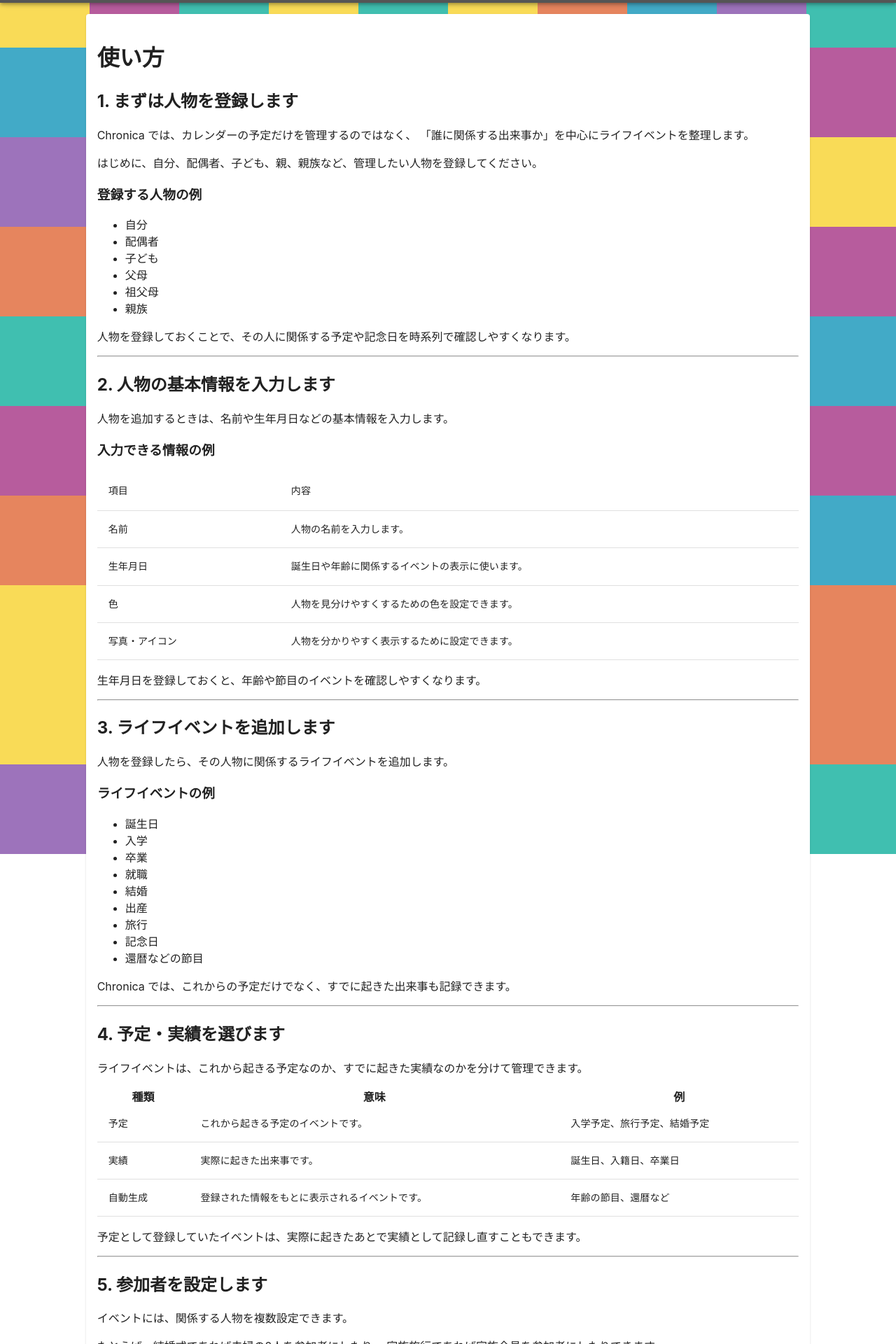
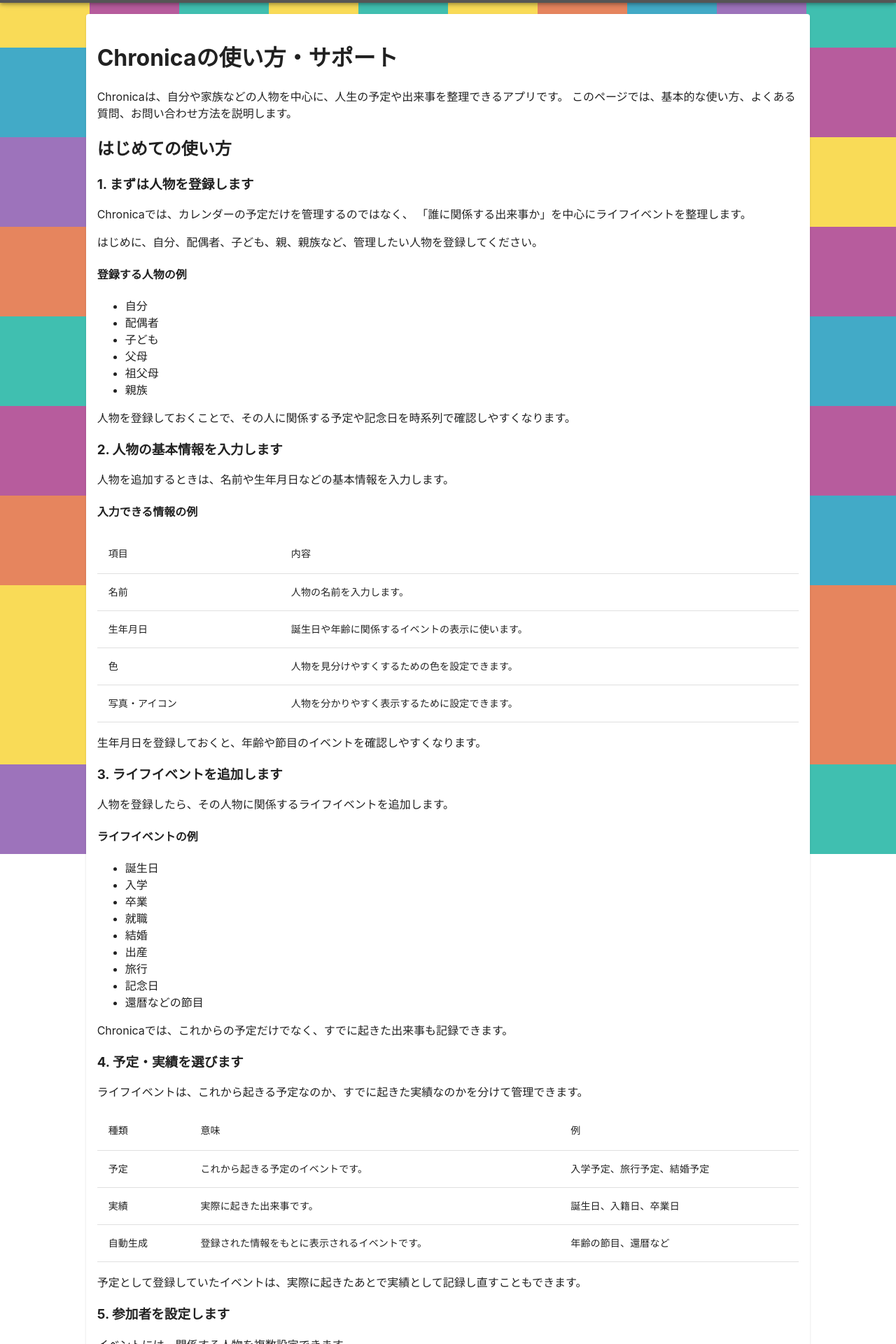
Before and after one commit to iPolyomino/polyomino.jp, a Next.js app: page /support/chronica-usage in a window 1280 px wide. Shown: the part 60-1980 px from the top of the page at 70% size. Built offline with nearby package versions, Linux system fonts and the light colour scheme.

Commit message:
add contact

```diff
--- a/components/ChronicaUsage.tsx
+++ b/components/ChronicaUsage.tsx
@@ -1,4 +1,6 @@
 import ContentsCard from "@/components/ContentsCard";
+
+import Link from "next/link";
 
 import Table from "@mui/material/Table";
 import TableBody from "@mui/material/TableBody";
@@ -10,12 +12,23 @@ import TableRow from "@mui/material/TableRow";
 const ChronicaUsage = () => {
   return (
     <ContentsCard>
-      <h1>使い方</h1>
-      <section>
-        <h2>1. まずは人物を登録します</h2>
+      <header>
+        <h1>Chronicaの使い方・サポート</h1>
 
         <p>
-          Chronica では、カレンダーの予定だけを管理するのではなく、
+          Chronicaは、自分や家族などの人物を中心に、人生の予定や出来事を整理できるアプリです。
+          このページでは、基本的な使い方、よくある質問、お問い合わせ方法を説明します。
+        </p>
+      </header>
+
+      <section>
+        <h2>はじめての使い方</h2>
+
+        <section>
+          <h3>1. まずは人物を登録します</h3>
+
+          <p>
+            Chronicaでは、カレンダーの予定だけを管理するのではなく、
             「誰に関係する出来事か」を中心にライフイベントを整理します。
           </p>
 
@@ -23,7 +36,8 @@ const ChronicaUsage = () => {
             はじめに、自分、配偶者、子ども、親、親族など、管理したい人物を登録してください。
           </p>
 
-        <h3>登録する人物の例</h3>
+          <h4>登録する人物の例</h4>
+
           <ul>
             <li>自分</li>
             <li>配偶者</li>
@@ -38,41 +52,58 @@ const ChronicaUsage = () => {
           </p>
         </section>
 
-      <hr />
+        <section>
+          <h3>2. 人物の基本情報を入力します</h3>
 
-      <section>
-        <h2>2. 人物の基本情報を入力します</h2>
+          <p>
+            人物を追加するときは、名前や生年月日などの基本情報を入力します。
+          </p>
 
-        <p>人物を追加するときは、名前や生年月日などの基本情報を入力します。</p>
+          <h4>入力できる情報の例</h4>
 
-        <h3>入力できる情報の例</h3>
           <TableContainer>
-          <Table>
+            <Table aria-label="人物に入力できる情報">
               <TableHead>
                 <TableRow>
-                <TableCell>項目</TableCell>
-                <TableCell>内容</TableCell>
+                  <TableCell component="th" scope="col">
+                    項目
+                  </TableCell>
+                  <TableCell component="th" scope="col">
+                    内容
+                  </TableCell>
                 </TableRow>
               </TableHead>
+
               <TableBody>
                 <TableRow>
-                <TableCell>名前</TableCell>
+                  <TableCell component="th" scope="row">
+                    名前
+                  </TableCell>
                   <TableCell>人物の名前を入力します。</TableCell>
                 </TableRow>
+
                 <TableRow>
-                <TableCell>生年月日</TableCell>
+                  <TableCell component="th" scope="row">
+                    生年月日
+                  </TableCell>
                   <TableCell>
                     誕生日や年齢に関係するイベントの表示に使います。
                   </TableCell>
                 </TableRow>
+
                 <TableRow>
-                <TableCell>色</TableCell>
+                  <TableCell component="th" scope="row">
+                    色
+                  </TableCell>
                   <TableCell>
                     人物を見分けやすくするための色を設定できます。
                   </TableCell>
                 </TableRow>
+
                 <TableRow>
-                <TableCell>写真・アイコン</TableCell>
+                  <TableCell component="th" scope="row">
+                    写真・アイコン
+                  </TableCell>
                   <TableCell>
                     人物を分かりやすく表示するために設定できます。
                   </TableCell>
@@ -86,14 +117,15 @@ const ChronicaUsage = () => {
           </p>
         </section>
 
-      <hr />
+        <section>
+          <h3>3. ライフイベントを追加します</h3>
 
-      <section>
-        <h2>3. ライフイベントを追加します</h2>
+          <p>
+            人物を登録したら、その人物に関係するライフイベントを追加します。
+          </p>
 
-        <p>人物を登録したら、その人物に関係するライフイベントを追加します。</p>
+          <h4>ライフイベントの例</h4>
 
-        <h3>ライフイベントの例</h3>
           <ul>
             <li>誕生日</li>
             <li>入学</li>
@@ -107,41 +139,54 @@ const ChronicaUsage = () => {
           </ul>
 
           <p>
-          Chronica
-          では、これからの予定だけでなく、すでに起きた出来事も記録できます。
+            Chronicaでは、これからの予定だけでなく、すでに起きた出来事も記録できます。
           </p>
         </section>
 
-      <hr />
-
         <section>
-        <h2>4. 予定・実績を選びます</h2>
+          <h3>4. 予定・実績を選びます</h3>
 
           <p>
             ライフイベントは、これから起きる予定なのか、すでに起きた実績なのかを分けて管理できます。
           </p>
 
-        <Table>
+          <TableContainer>
+            <Table aria-label="ライフイベントの種類">
               <TableHead>
                 <TableRow>
-              <th>種類</th>
-              <th>意味</th>
-              <th>例</th>
+                  <TableCell component="th" scope="col">
+                    種類
+                  </TableCell>
+                  <TableCell component="th" scope="col">
+                    意味
+                  </TableCell>
+                  <TableCell component="th" scope="col">
+                    例
+                  </TableCell>
                 </TableRow>
               </TableHead>
+
               <TableBody>
                 <TableRow>
-              <TableCell>予定</TableCell>
+                  <TableCell component="th" scope="row">
+                    予定
+                  </TableCell>
                   <TableCell>これから起きる予定のイベントです。</TableCell>
                   <TableCell>入学予定、旅行予定、結婚予定</TableCell>
                 </TableRow>
+
                 <TableRow>
-              <TableCell>実績</TableCell>
+                  <TableCell component="th" scope="row">
+                    実績
+                  </TableCell>
                   <TableCell>実際に起きた出来事です。</TableCell>
                   <TableCell>誕生日、入籍日、卒業日</TableCell>
                 </TableRow>
+
                 <TableRow>
-              <TableCell>自動生成</TableCell>
+                  <TableCell component="th" scope="row">
+                    自動生成
+                  </TableCell>
                   <TableCell>
                     登録された情報をもとに表示されるイベントです。
                   </TableCell>
@@ -149,16 +194,15 @@ const ChronicaUsage = () => {
                 </TableRow>
               </TableBody>
             </Table>
+          </TableContainer>
 
           <p>
             予定として登録していたイベントは、実際に起きたあとで実績として記録し直すこともできます。
           </p>
         </section>
 
-      <hr />
-
         <section>
-        <h2>5. 参加者を設定します</h2>
+          <h3>5. 参加者を設定します</h3>
 
           <p>イベントには、関係する人物を複数設定できます。</p>
 
@@ -167,7 +211,8 @@ const ChronicaUsage = () => {
             家族旅行であれば家族全員を参加者にしたりできます。
           </p>
 
-        <h3>参加者を設定する例</h3>
+          <h4>参加者を設定する例</h4>
+
           <ul>
             <li>結婚：本人と配偶者</li>
             <li>出産：子ども、父、母</li>
@@ -180,17 +225,16 @@ const ChronicaUsage = () => {
           </p>
         </section>
 
-      <hr />
-
         <section>
-        <h2>6. 写真を追加します</h2>
+          <h3>6. 写真を追加します</h3>
 
           <p>
             ライフイベントには、写真を追加できます。
             記念日や旅行、入学式、誕生日などの写真を一緒に残しておくと、あとから振り返りやすくなります。
           </p>
 
-        <h3>写真を追加する場面の例</h3>
+          <h4>写真を追加する場面の例</h4>
+
           <ul>
             <li>誕生日の写真</li>
             <li>入学式の写真</li>
@@ -200,24 +244,23 @@ const ChronicaUsage = () => {
           </ul>
 
           <p>
-          写真やイベントの情報は、ユーザーの端末または iCloud に保存されます。
+            写真やイベントの情報は、ユーザーの端末またはiCloudに保存されます。
             開発者がアプリ内の写真やイベント内容を閲覧することはできません。
           </p>
         </section>
 
-      <hr />
-
         <section>
-        <h2>7. タイムラインで確認します</h2>
+          <h3>7. タイムラインで確認します</h3>
 
           <p>登録したライフイベントは、タイムラインで時系列に確認できます。</p>
 
           <p>
-          人物ごとに関連するイベントを一覧できるため、
-          過去の出来事だけでなく、これからの予定や将来の節目も確認しやすくなります。
+            人物ごとに関連するイベントを一覧できるため、過去の出来事だけでなく、
+            これからの予定や将来の節目も確認しやすくなります。
           </p>
 
-        <h3>タイムラインで確認できること</h3>
+          <h4>タイムラインで確認できること</h4>
+
           <ul>
             <li>人物ごとのライフイベント</li>
             <li>過去に起きた出来事</li>
@@ -227,38 +270,37 @@ const ChronicaUsage = () => {
           </ul>
         </section>
 
-      <hr />
+        <section>
+          <h3>8. 使い方の例</h3>
 
-      <section>
-        <h2>8. 使い方の例</h2>
+          <h4>子どもの成長記録として使う</h4>
 
-        <h3>子どもの成長記録として使う</h3>
           <p>
             子どもの誕生日、入園、入学、卒業、旅行、記念写真などを登録しておくことで、
             成長の記録を時系列で振り返ることができます。
           </p>
 
-        <h3>家族の記念日管理として使う</h3>
+          <h4>家族の記念日管理として使う</h4>
+
           <p>
             結婚記念日、誕生日、還暦、法事、家族旅行などを登録しておくことで、
             家族に関係する大切な日を整理できます。
           </p>
 
-        <h3>将来のライフプラン整理として使う</h3>
+          <h4>将来のライフプラン整理として使う</h4>
+
           <p>
             入学、進学、住宅購入、旅行、退職後の予定など、
             将来のイベントを人物ごとに整理できます。
           </p>
         </section>
 
-      <hr />
-
         <section>
-        <h2>9. データの保存について</h2>
+          <h3>9. データの保存について</h3>
 
           <p>
-          Chronica に登録した人物、イベント、写真などの情報は、
-          ユーザーの端末または iCloud に保存されます。
+            Chronicaに登録した人物、イベント、写真などの情報は、
+            ユーザーの端末またはiCloudに保存されます。
           </p>
 
           <p>
@@ -266,9 +308,152 @@ const ChronicaUsage = () => {
           </p>
 
           <p>
-          iCloud を利用している場合、同じ Apple ID
-          でサインインしている端末間でデータが同期されることがあります。
-          同期の状態は、iCloud の設定、通信環境、端末の状態により異なります。
+            iCloudを利用している場合、同じApple
+            Accountでサインインしている端末間でデータが同期されます。
+            同期状況は、iCloudの設定、通信環境、端末の状態によって異なる場合があります。
+          </p>
+
+          <p>
+            詳細は、
+            <Link href="https://polyomino.jp/support/chronica">
+              Chronicaのプライバシーポリシー
+            </Link>
+            をご確認ください。
+          </p>
+        </section>
+      </section>
+
+      <section>
+        <h2>よくある質問</h2>
+
+        <section>
+          <h3>登録したデータは開発者に見えますか？</h3>
+
+          <p>
+            いいえ。登録した人物、イベント、写真などの情報を、
+            開発者が閲覧することはできません。
+          </p>
+        </section>
+
+        <section>
+          <h3>データはどこに保存されますか？</h3>
+
+          <p>
+            Chronicaに登録したデータは、ユーザーの端末またはiCloudに保存されます。
+          </p>
+        </section>
+
+        <section>
+          <h3>複数の端末でデータを利用できますか？</h3>
+
+          <p>
+            同じApple AccountでiCloudを利用している端末では、
+            Chronicaのデータを同期して利用できます。
+          </p>
+
+          <p>
+            データが表示されない場合は、同じApple
+            Accountでサインインしていることと、
+            ChronicaのiCloud利用が有効になっていることをご確認ください。
+          </p>
+        </section>
+
+        <section>
+          <h3>機種変更後もデータを利用できますか？</h3>
+
+          <p>
+            新しい端末で同じApple
+            Accountにサインインし、iCloudを有効にすることで、
+            保存されているデータが同期されます。
+          </p>
+
+          <p>
+            データ量や通信環境によっては、すべてのデータが表示されるまで時間がかかる場合があります。
+          </p>
+        </section>
+
+        <section>
+          <h3>写真へのアクセス許可はなぜ必要ですか？</h3>
+
+          <p>
+            ライフイベントに写真を追加するために使用します。
+            Chronicaが、写真へのアクセスを他の目的で使用することはありません。
+          </p>
+
+          <p>写真へのアクセス許可は、iPhoneの「設定」から変更できます。</p>
+        </section>
+
+        <section>
+          <h3>人物やイベントを削除したあとに元へ戻せますか？</h3>
+
+          <p>
+            削除した人物、イベント、写真などのデータは、元に戻せない場合があります。
+            削除する前に、対象となるデータをご確認ください。
+          </p>
+        </section>
+
+        <section>
+          <h3>iCloudでデータが同期されません</h3>
+
+          <p>次の項目をご確認ください。</p>
+
+          <ul>
+            <li>端末がインターネットに接続されていること</li>
+            <li>iCloudにサインインしていること</li>
+            <li>同じApple Accountを使用していること</li>
+            <li>iCloudの空き容量が不足していないこと</li>
+            <li>端末を再起動しても問題が続くか</li>
+          </ul>
+
+          <p>
+            通信環境やiCloudの状態によっては、同期が完了するまで時間がかかる場合があります。
+          </p>
+        </section>
+
+        <section>
+          <h3>Chronica Premiumはどこから購入できますか？</h3>
+
+          <p>
+            Chronicaの設定画面から「Chronica
+            Premium」を選択すると、購入画面を表示できます。
+          </p>
+
+          <p>
+            価格と通貨は、ユーザーのApp Storeの地域設定に応じて表示されます。
+            購入にはAppleのアプリ内課金システムを使用します。
+          </p>
+        </section>
+      </section>
+
+      <section>
+        <h2>お問い合わせ</h2>
+
+        <p>
+          Chronicaに関するご質問や不具合は、以下のメールアドレスまでお問い合わせください。
+        </p>
+
+        <address>
+          <a href="mailto:macbookpromacbookpromacbookpro@gmail.com">
+            macbookpromacbookpromacbookpro@gmail.com
+          </a>
+        </address>
+
+        <h3>不具合についてお問い合わせいただく場合</h3>
+
+        <p>可能な範囲で、次の情報を記載してください。</p>
+
+        <ul>
+          <li>使用している端末名</li>
+          <li>iOSのバージョン</li>
+          <li>Chronicaのバージョン</li>
+          <li>発生した問題の内容</li>
+          <li>問題が発生するまでの操作手順</li>
+          <li>画面にエラーメッセージが表示された場合は、その内容</li>
+        </ul>
+
+        <p>
+          人物名、写真、イベントの内容などの個人情報は、
+          問題の調査に必要な場合を除き、メールに記載しないでください。
         </p>
       </section>
     </ContentsCard>
```
Lines whose indentation alone changed are shown as unchanged.
